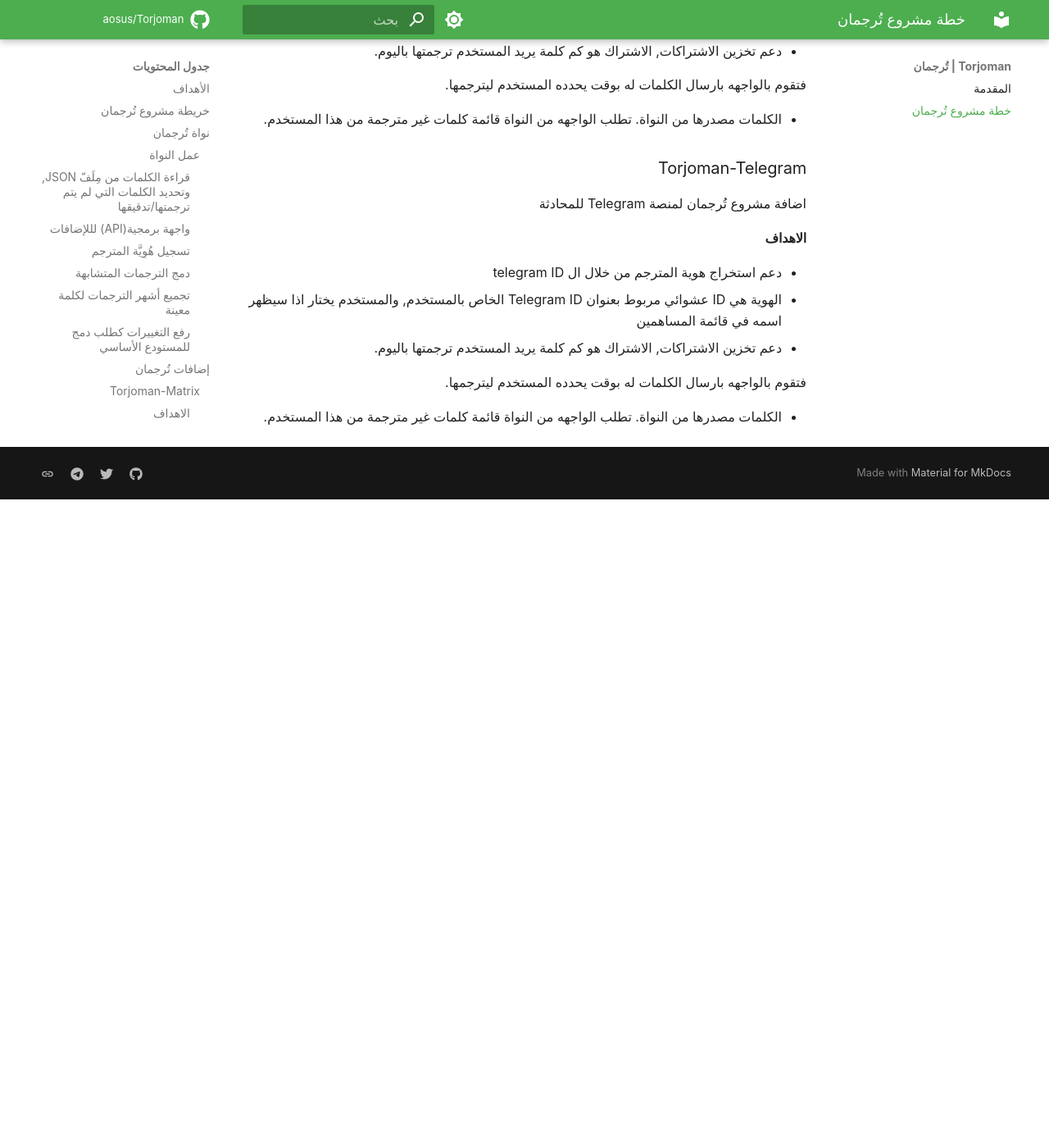
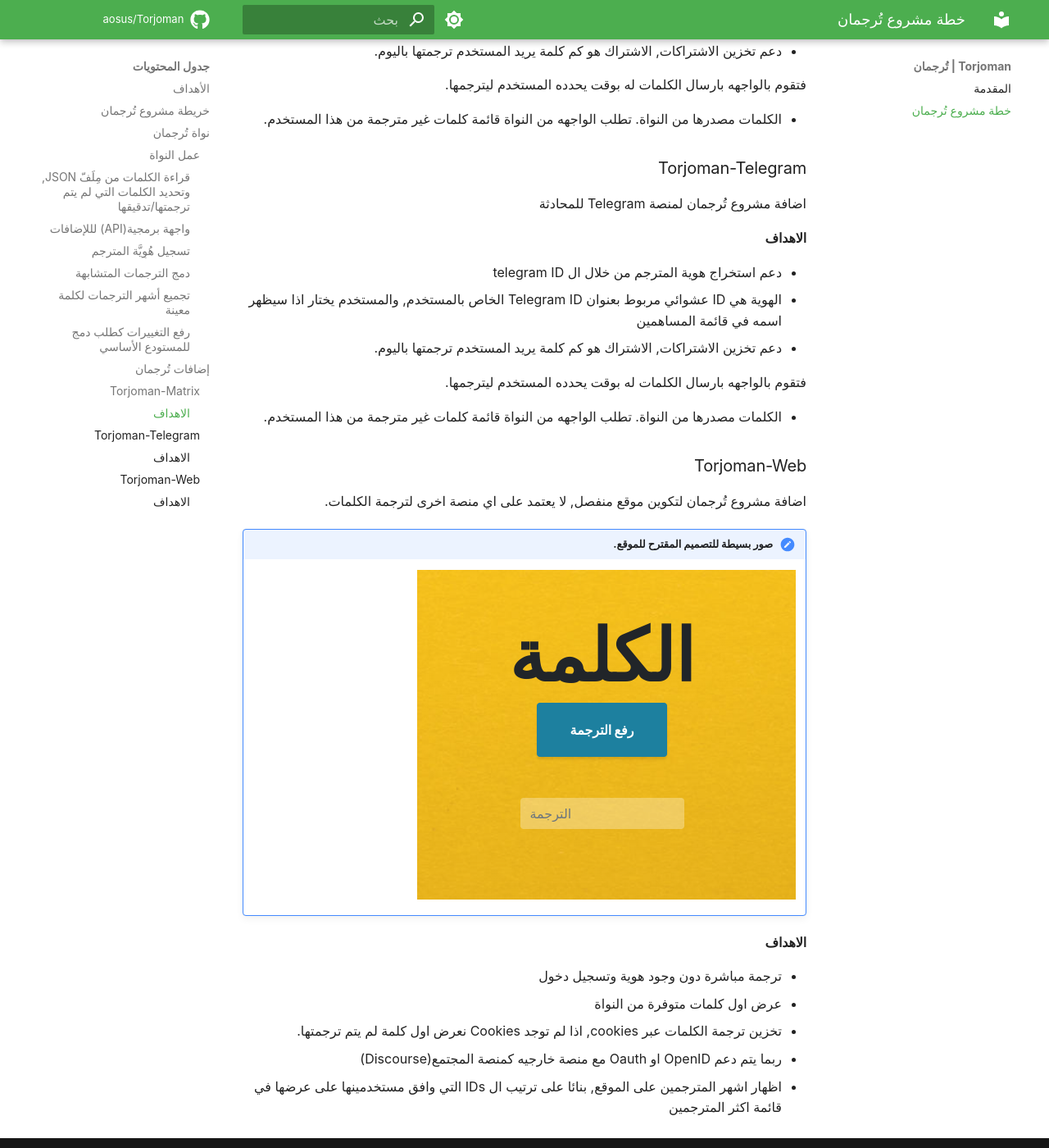
Before and after one commit to aosus/Torjoman, an MkDocs documentation site: the page built from docs/source/project-plan.md, in a window 1280 px wide and 1400 px high, scrolled down 2192 px. Shown: the whole window at 82% size. Built offline with MkDocs 1.6.1 and Material for MkDocs 9.7.7, drawn with Linux system fonts in a browser that asks for light colours; some web fonts are replaced; comment, search, counter and statistics services are not loaded; before the commit the page ends 2801 px from its top, so only the background shows below that.

Commit message:
Add Torjoman-web

```diff
--- a/docs/source/project-plan.md
+++ b/docs/source/project-plan.md
@@ -84,3 +84,17 @@
 فتقوم بالواجهه بارسال الكلمات له بوقت يحدده المستخدم ليترجمها.
 
 - الكلمات مصدرها من النواة. تطلب الواجهه من النواة قائمة كلمات غير مترجمة من هذا المستخدم.
+
+### Torjoman-Web
+اضافة  مشروع تُرجمان لتكوين موقع منفصل, لا يعتمد على اي منصة اخرى لترجمة الكلمات.
+
+!!! note "صور بسيطة للتصميم المقترح للموقع."
+
+    ![image](img/wp-idea.png)
+
+#### الاهداف
+- ترجمة مباشرة دون وجود هوية وتسجيل دخول
+- عرض اول كلمات متوفرة من النواة
+- تخزين ترجمة الكلمات عبر cookies, اذا لم توجد Cookies نعرض اول كلمة لم يتم ترجمتها.
+- ربما يتم دعم OpenID او Oauth مع منصة خارجيه كمنصة المجتمع(Discourse)
+- اظهار اشهر المترجمين على الموقع, بنائا على ترتيب ال IDs التي وافق مستخدمينها على عرضها في قائمة اكثر المترجمين
```
Also changed, not shown: docs/source/img/wp-idea.png (added).
